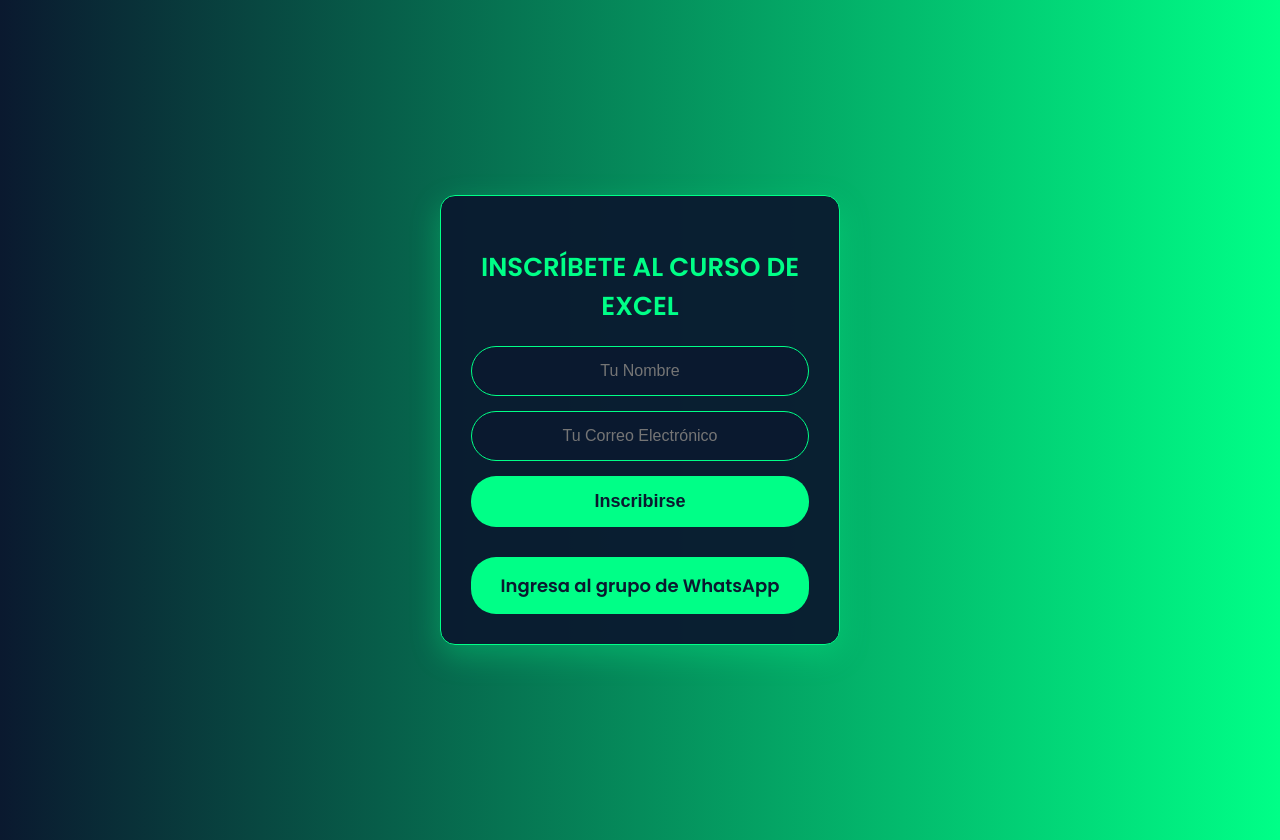
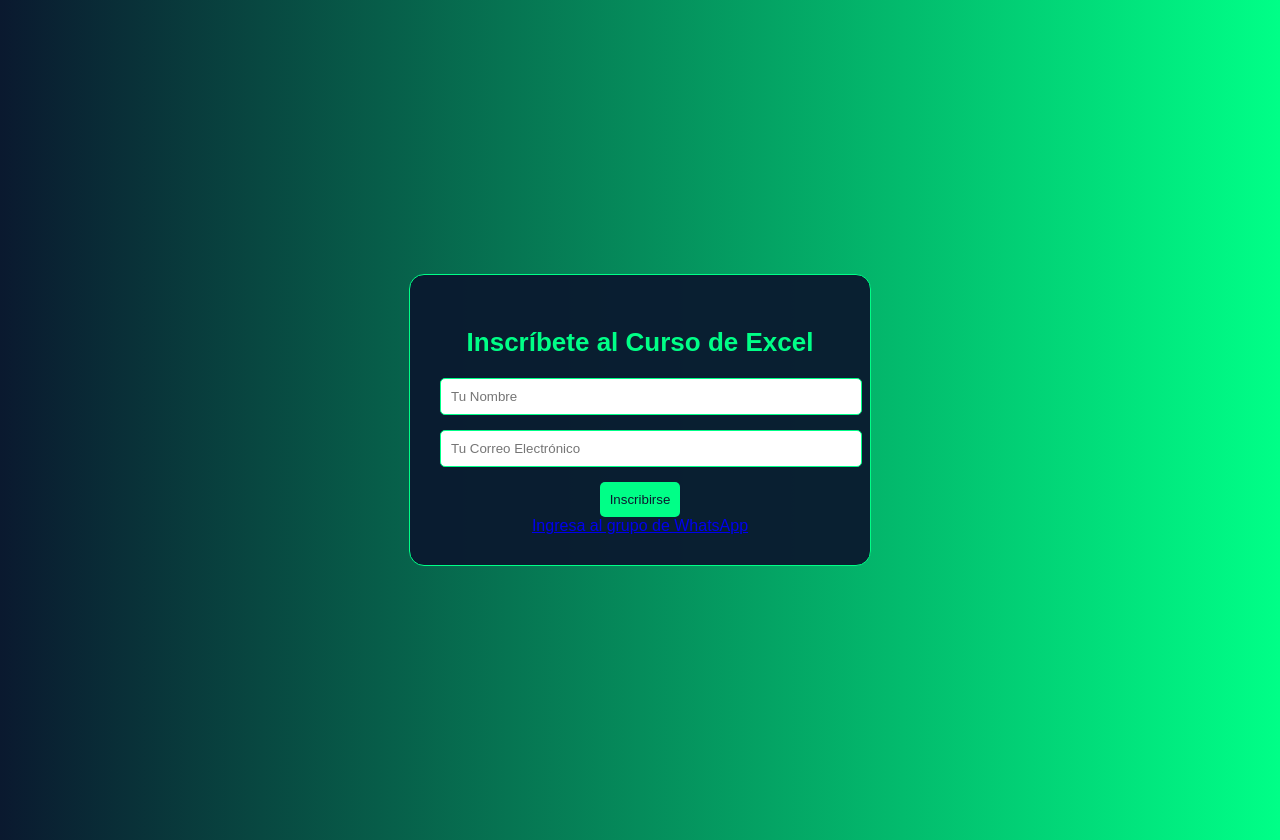
Before and after one commit to Erick-Abad/Formulario, a website: page public/index.html in a window 1280 px wide. Drawn offline with Linux system fonts and the light colour scheme.

Commit message:
Primera versión lista para Vercel

```diff
--- a/public/styles.css
+++ b/public/styles.css
@@ -1,7 +1,5 @@
-@import url('https://fonts.googleapis.com/css2?family=Poppins:wght@300;400;600&display=swap');
-
 body {
-    font-family: 'Poppins', sans-serif;
+    font-family: Arial, sans-serif;
     background: linear-gradient(to right, #0a192f, #00ff87);
     display: flex;
     justify-content: center;
@@ -16,12 +14,10 @@
     background: rgba(10, 25, 47, 0.95);
     padding: 30px;
     border-radius: 15px;
-    box-shadow: 0 10px 30px rgba(0, 255, 135, 0.3);
     text-align: center;
     max-width: 400px;
     width: 100%;
     border: 1px solid #00ff87;
-    box-sizing: border-box;
 }
 
 h2 {
@@ -29,72 +25,24 @@
     font-size: 26px;
     font-weight: bold;
     margin-bottom: 20px;
-    text-transform: uppercase;
 }
 
 .input-group {
-    display: flex;
-    justify-content: center;
     margin-bottom: 15px;
 }
 
 input {
     width: 100%;
-    padding: 15px;
+    padding: 10px;
     border: 1px solid #00ff87;
-    border-radius: 25px;
-    font-size: 16px;
-    background: #0a192f;
-    color: #fff;
-    transition: 0.3s ease-in-out;
-    text-align: center;
+    border-radius: 5px;
 }
 
 .btn {
     background: #00ff87;
     color: #0a192f;
+    padding: 10px;
     border: none;
-    padding: 15px;
+    border-radius: 5px;
     cursor: pointer;
-    border-radius: 25px;
-    font-size: 18px;
-    font-weight: bold;
-    width: 100%;
-    transition: 0.3s;
-    margin-bottom: 15px;
 }
-
-.btn:hover {
-    background: #00d674;
-}
-
-/* Estilo para el botón de WhatsApp */
-.whatsapp-link {
-    display: block;
-    text-align: center;
-    background: #00ff87;
-    color: #0a192f;
-    border: none;
-    padding: 15px;
-    cursor: pointer;
-    border-radius: 25px;
-    font-size: 18px;
-    font-weight: bold;
-    width: 100%;
-    text-decoration: none;
-    transition: 0.3s;
-    margin-top: 15px;
-    box-sizing: border-box;
-}
-
-.whatsapp-link:hover {
-    background: #00d674;
-}
-
-
-/* Responsividad */
-@media (max-width: 768px) {
-    .container {
-        width: 90%;
-    }
-}
```
